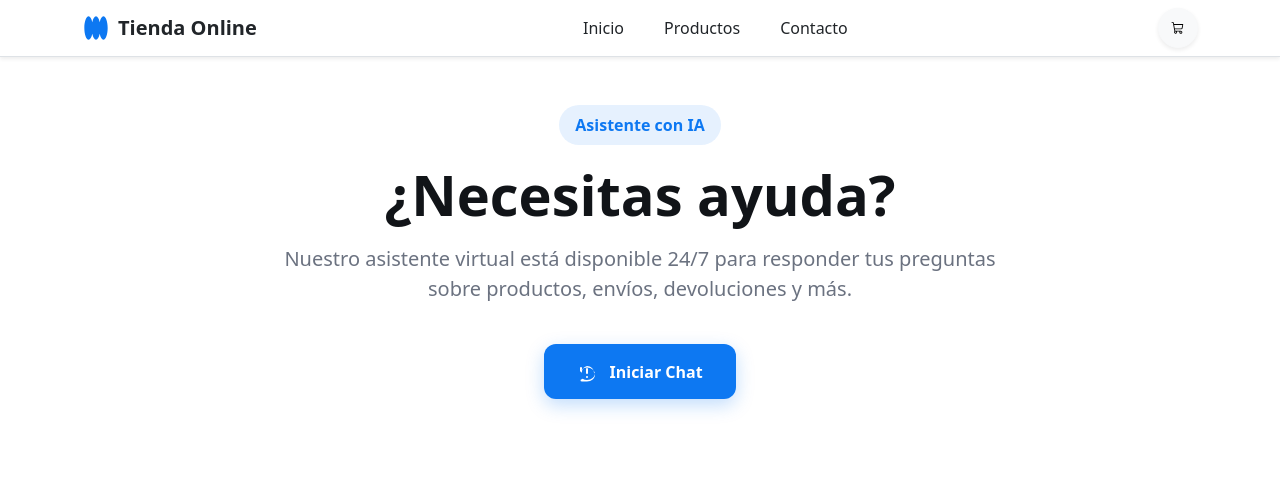
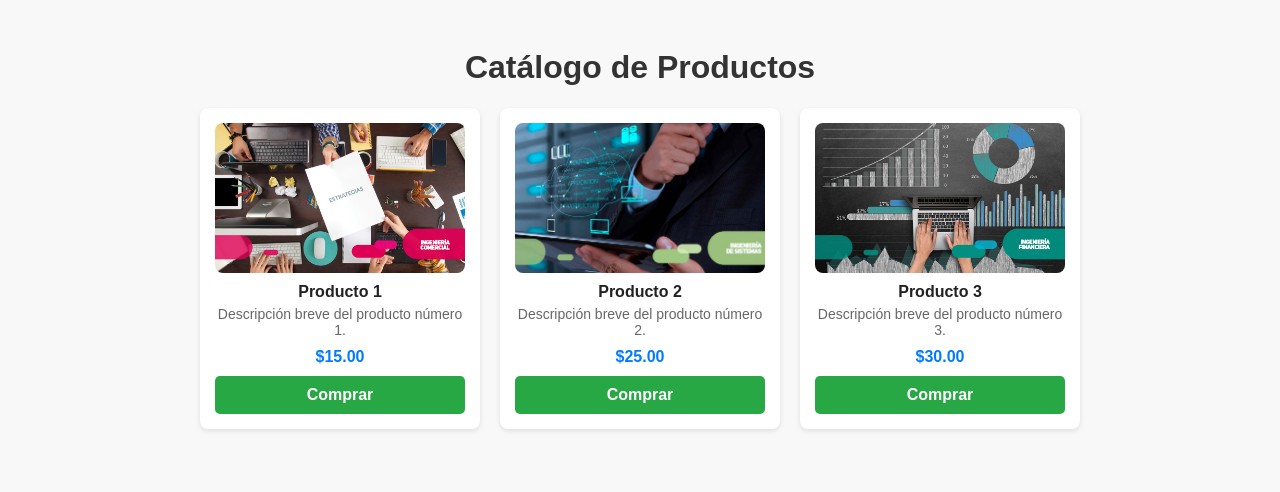
Before and after one commit to khaledVela/IAChatBot, a Flask app: page / in a window 1280 px wide. Shown: the top 492 px of the page. Run offline with Flask 3, Linux system fonts and the light colour scheme; some libraries are stand-ins or nearby versions.

Commit message:
fix index

```diff
--- a/servidor-rag/templates/index.html
+++ b/servidor-rag/templates/index.html
@@ -1,152 +1,146 @@
 <!DOCTYPE html>
 <html lang="es">
 <head>
+<!-- En la sección <head>, agrega este enlace para los íconos FontAwesome -->
+<link rel="stylesheet" href="https://maxcdn.bootstrapcdn.com/font-awesome/4.5.0/css/font-awesome.min.css">
+
+
     <meta charset="UTF-8" />
-  <meta name="viewport" content="width=device-width, initial-scale=1.0"/>
-  <title>Tienda IA</title>
-
-  <!-- Bootstrap CSS -->
-  <link href="https://cdn.jsdelivr.net/npm/bootstrap@5.3.2/dist/css/bootstrap.min.css" rel="stylesheet"/>
-
-  <!-- Paleta del diseño original -->
+    <meta name="viewport" content="width=device-width, initial-scale=1" />
+    <title>Catálogo de Productos</title>
     <style>
-    :root{
-      --primary-color:#0d78f2;
-      --secondary-color:#f0f2f5;
-      --text-primary:#111418;
-      --text-secondary:#6b7280;
-      --background-color:#ffffff;
+        body {
+            font-family: Arial, sans-serif;
+            padding: 20px;
+            background-color: #f8f8f8;
         }
-    body{ font-family:'Poppins',system-ui,-apple-system,Segoe UI,Roboto,'Helvetica Neue',Arial; background:var(--background-color); }
-    .badge-pill{
-      display:inline-block; padding:.5rem 1rem; border-radius:999px; font-weight:600;
-      background:rgba(13,120,242,.1); color:var(--primary-color);
+        h1 {
+            text-align: center;
+            color: #333;
         }
-    .btn-cta{
-      background:var(--primary-color); color:#fff; font-weight:600; padding:.9rem 2rem; border-radius:.75rem;
-      box-shadow:0 6px 18px rgba(13,120,242,.25); transition:transform .2s ease, opacity .2s ease;
+        .catalogo {
+            display: flex;
+            flex-wrap: wrap;
+            justify-content: center;
+            gap: 20px;
         }
-    .btn-cta:hover{ transform:scale(1.03); color:#fff; opacity:.95; }
-    .lead-muted{ color:var(--text-secondary); }
-    /* Carrusel existente */
-    .carousel-item img{ object-fit:cover; height:400px; border-radius:10px; }
-    footer{ background:#333; color:#ddd; text-align:center; padding:20px; margin-top:40px; }
-  </style>
-  <style>
-  .navbar .nav-link{ color:#111418; }
-  .navbar .nav-link:hover{ color:#0d78f2; }
-  .navbar .nav-link.active{ color:#0d78f2; }
+        .producto {
+            background-color: white;
+            border-radius: 8px;
+            box-shadow: 0 2px 5px rgba(0,0,0,0.1);
+            width: 250px;
+            padding: 15px;
+            text-align: center;
+            display: flex;
+            flex-direction: column;
+            justify-content: space-between;
+        }
+        .producto img {
+            max-width: 100%;
+            border-radius: 8px;
+            object-fit: cover;
+            height: 150px;
+        }
+        .nombre {
+            font-weight: bold;
+            margin: 10px 0 5px;
+            color: #222;
+        }
+        .descripcion {
+            font-size: 14px;
+            color: #666;
+            margin-bottom: 10px;
+        }
+        .precio {
+            font-size: 16px;
+            font-weight: bold;
+            color: #007BFF;
+            margin-bottom: 10px;
+        }
+        .btn-comprar {
+            background-color: #28a745;
+            color: white;
+            padding: 10px 12px;
+            border: none;
+            border-radius: 5px;
+            cursor: pointer;
+            text-decoration: none;
+            font-weight: bold;
+            transition: background-color 0.3s;
+        }
+        .btn-comprar:hover {
+            background-color: #218838;
+        }
+        /* Diseño responsive para móviles */
+        @media (max-width: 600px) {
+            .catalogo {
+                flex-direction: column;
+                align-items: center;
+            }
+            .producto {
+                width: 90%;
+            }
+        }
     </style>
 </head>
-
-
 <body>
-
-  <!-- Navbar (igual que antes) -->
- <!-- Navbar BLANCA con links centrados -->
-<nav class="navbar navbar-expand-lg navbar-light bg-white border-bottom shadow-sm sticky-top">
-  <div class="container position-relative">
-
-    <!-- Marca a la izquierda -->
-    <a class="navbar-brand d-flex align-items-center text-dark fw-bold" href="#">
-      <!-- icono opcional -->
-      <svg width="28" height="28" viewBox="0 0 48 48" fill="#0d78f2" class="me-2">
-        <path d="M36.7273 44C33.9891 44 31.6043 39.8386 30.3636 33.69C29.123 39.8386 26.7382 44 24 44C21.2618 44 18.877 39.8386 17.6364 33.69C16.3957 39.8386 14.0109 44 11.2727 44C7.25611 44 4 35.0457 4 24C4 12.9543 7.25611 4 11.2727 4C14.0109 4 16.3957 8.16144 17.6364 14.31C18.877 8.16144 21.2618 4 24 4C26.7382 4 29.123 8.16144 30.3636 14.31C31.6043 8.16144 33.9891 4 36.7273 4C40.7439 4 44 12.9543 44 24C44 35.0457 40.7439 44 36.7273 44Z"/>
-      </svg>
-      Tienda Online
+    <h1>Catálogo de Productos</h1>
+    <div class="catalogo">
+        <div class="producto">
+            <img src="../images/redes.jpg" alt="Producto 1" />
+            <div class="nombre">Producto 1</div>
+            <div class="descripcion">Descripción breve del producto número 1.</div>
+            <div class="precio">$15.00</div>
+            <a href="https://ejemplo.com/comprar/producto1" class="btn-comprar" target="_blank" rel="noopener">Comprar</a>
+        </div>
+        <div class="producto">
+            <img src="../images/sistemas.jpg" alt="Producto 2" />
+            <div class="nombre">Producto 2</div>
+            <div class="descripcion">Descripción breve del producto número 2.</div>
+            <div class="precio">$25.00</div>
+            <a href="https://ejemplo.com/comprar/producto2" class="btn-comprar" target="_blank" rel="noopener">Comprar</a>
+        </div>
+        <div class="producto">
+            <img src="../images/financiera.jpg" alt="Producto 3" />
+            <div class="nombre">Producto 3</div>
+            <div class="descripcion">Descripción breve del producto número 3.</div>
+            <div class="precio">$30.00</div>
+            <a href="https://ejemplo.com/comprar/producto3" class="btn-comprar" target="_blank" rel="noopener">Comprar</a>
+        </div>
+    </div>
+<!-- Al final del <body>, antes de cerrar la etiqueta, agrega este botón flotante -->
+<a href="https://wa.me/59170817070?text=Hola%20quiero%20informaci%C3%B3n" class="whatsapp-float" target="_blank" rel="noopener" aria-label="Chat WhatsApp">
+  <i class="fa fa-whatsapp whatsapp-icon"></i>
 </a>
 
-    <!-- Botón hamburguesa -->
-    <button class="navbar-toggler border-0" type="button" data-bs-toggle="collapse" data-bs-target="#mainNav"
-            aria-controls="mainNav" aria-expanded="false" aria-label="Toggle navigation">
-      <span class="navbar-toggler-icon"></span>
-    </button>
+<style>
+  .whatsapp-float {
+    position: fixed;
+    width: 60px;
+    height: 60px;
+    bottom: 40px;
+    right: 40px;
+    background-color: #25d366;
+    color: white;
+    border-radius: 50px;
+    text-align: center;
+    font-size: 30px;
+    box-shadow: 2px 2px 3px #999;
+    z-index: 100;
+    display: flex;
+    align-items: center;
+    justify-content: center;
+    transition: background-color 0.3s ease;
+    cursor: pointer;
+  }
+  .whatsapp-float:hover {
+    background-color: #128c7e;
+  }
+  .whatsapp-icon {
+    margin: 0;
+  }
+</style>
 
-    <!-- Links centrados -->
-    <div class="collapse navbar-collapse justify-content-center" id="mainNav">
-      <ul class="navbar-nav gap-lg-4">
-        <li class="nav-item">
-          <a class="nav-link fw-medium text-dark active" aria-current="page" href="#">Inicio</a>
-        </li>
-        <li class="nav-item">
-          <a class="nav-link fw-medium text-dark" href="#">Productos</a>
-        </li>
-        <li class="nav-item">
-          <a class="nav-link fw-medium text-dark" href="#">Contacto</a>
-        </li>
-      </ul>
-    </div>
+</body>
 
-    <!-- Carrito a la derecha -->
-    <a href="#" class="btn btn-light rounded-circle d-none d-lg-flex align-items-center justify-content-center shadow-sm"
-       style="width:40px;height:40px;" aria-label="Carrito">
-      <svg width="20" height="20" viewBox="0 0 256 256" fill="currentColor">
-        <path d="M222.14,58.87A8,8,0,0,0,216,56H54.68L49.79,29.14A16,16,0,0,0,34.05,16H16a8,8,0,0,0,0,16h18L59.56,172.29a24,24,0,0,0,5.33,11.27,28,28,0,1,0,44.4,8.44h45.42A27.75,27.75,0,0,0,152,204a28,28,0,1,0,28-28H83.17a8,8,0,0,1-7.87-6.57L72.13,152h116a24,24,0,0,0,23.61-19.71l12.16-66.86A8,8,0,0,0,222.14,58.87ZM96,204a12,12,0,1,1-12-12A12,12,0,0,1,96,204Zm96,0a12,12,0,1,1-12-12A12,12,0,0,1,192,204Zm4-74.57A8,8,0,0,1,188.1,136H69.22L57.59,72H206.41Z"/>
-      </svg>
-    </a>
-  </div>
-</nav>
-
-
-  <!-- Hero NUEVO (integrando el diseño que enviaste) -->
-  <section class="py-5">
-    <div class="container text-center">
-      <span class="badge-pill">Asistente con IA</span>
-      <h1 class="display-4 fw-bold mt-3" style="color:var(--text-primary);">¿Necesitas ayuda?</h1>
-      <p class="lead lead-muted mx-auto mt-3" style="max-width:720px;">
-        Nuestro asistente virtual está disponible 24/7 para responder tus preguntas sobre productos, envíos, devoluciones y más.
-      </p>
-      <a href="/chat" class="btn btn-cta mt-4">
-        <!-- ícono chat -->
-        <svg class="me-2" width="20" height="20" viewBox="0 0 20 20" fill="currentColor" xmlns="http://www.w3.org/2000/svg" aria-hidden="true">
-          <path fill-rule="evenodd" clip-rule="evenodd"
-            d="M18 10c0 3.866-3.582 7-8 7a8.837 8.837 0 01-4.43-1.252l-1.396.815a1 1 0 00-.63.92v.083c.018.52.48.941.998.941H10c4.418 0 8-3.134 8-7s-3.582-7-8-7a8.91 8.91 0 00-5.484 2.053l.638.37A1 1 0 005 6.22V5a1 1 0 00-2 0v2.783a1 1 0 00.388.79l1.45 1.058A6.96 6.96 0 0110 3c3.866 0 7 3.134 7 7z"/>
-          <path d="M10 5a1 1 0 011 1v4a1 1 0 11-2 0V6a1 1 0 011-1z"/><path d="M10 13a1 1 0 100 2 1 1 0 000-2z"/>
-        </svg>
-        Iniciar Chat
-      </a>
-    </div>
-  </section>
-
-  <!-- Carrusel (igual que tenías) -->
-  <div id="productosCarousel" class="carousel slide container my-5" data-bs-ride="carousel">
-    <div class="carousel-inner">
-      <div class="carousel-item active">
-        <img src="https://picsum.photos/id/101/1000/400" class="d-block w-100" alt="Producto 1">
-        <div class="carousel-caption d-none d-md-block">
-          <h5>Producto Estrella</h5>
-          <p>Calidad y estilo inigualable.</p>
-        </div>
-      </div>
-      <div class="carousel-item">
-        <img src="https://picsum.photos/id/102/1000/400" class="d-block w-100" alt="Producto 2">
-        <div class="carousel-caption d-none d-md-block">
-          <h5>Novedades</h5>
-          <p>Lo último para ti.</p>
-        </div>
-      </div>
-      <div class="carousel-item">
-        <img src="https://picsum.photos/id/103/1000/400" class="d-block w-100" alt="Producto 3">
-        <div class="carousel-caption d-none d-md-block">
-          <h5>Oferta Especial</h5>
-          <p>No te lo puedes perder.</p>
-        </div>
-      </div>
-    </div>
-    <button class="carousel-control-prev" type="button" data-bs-target="#productosCarousel" data-bs-slide="prev">
-      <span class="carousel-control-prev-icon"></span>
-    </button>
-    <button class="carousel-control-next" type="button" data-bs-target="#productosCarousel" data-bs-slide="next">
-      <span class="carousel-control-next-icon"></span>
-    </button>
-  </div>
-
-  <!-- Footer (igual) -->
-  <footer>
-    <p>&copy; 2025 Mi Tienda IA. Todos los derechos reservados.</p>
-  </footer>
-
-  <!-- Bootstrap JS -->
-  <script src="https://cdn.jsdelivr.net/npm/bootstrap@5.3.2/dist/js/bootstrap.bundle.min.js"></script>
-</body>
 </html>
```
Also changed, not shown: servidor-rag/templates/catcomprasv2.html (deleted, +0 -146 lines). Lines whose indentation alone changed are shown as unchanged.
